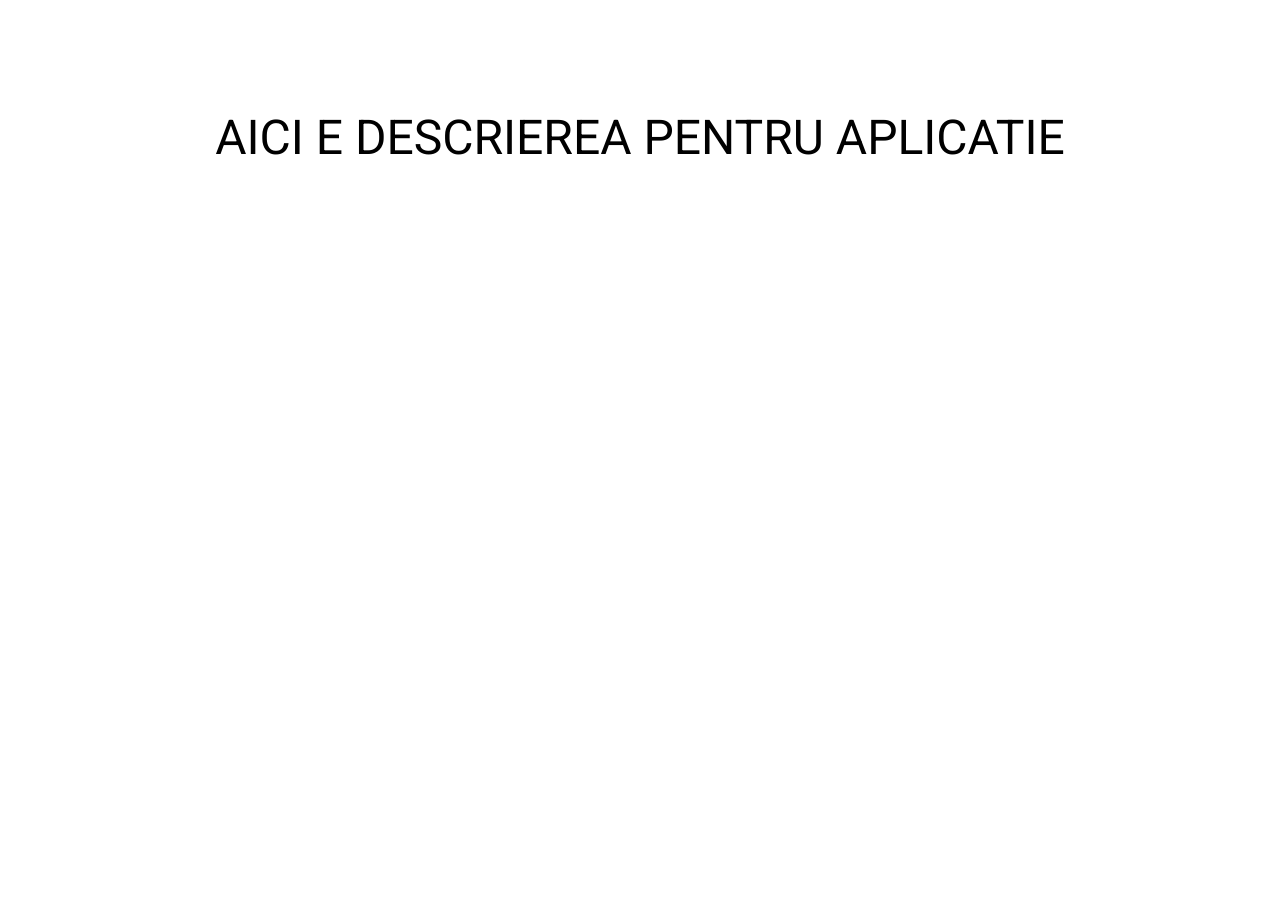
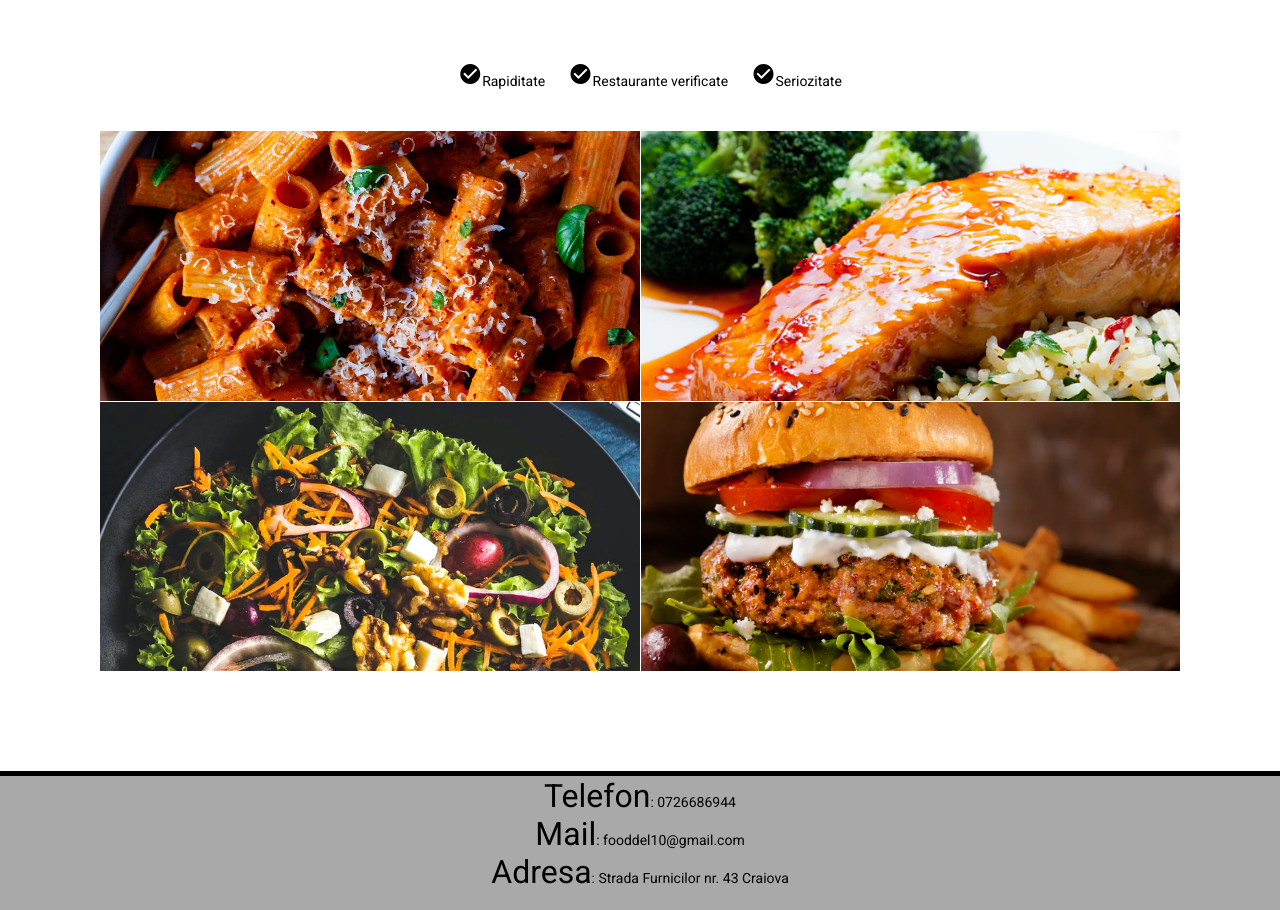
Before and after one commit to Alexandra2612/Proiect_PAD, an Angular app in the folder src/main/ui/web/web-app/: page / in a window 1280 px wide. Shown: the part 160-1070 px from the top of the page. Before the commit the page ends 800 px from the top, so only its background shows below. Built offline with nearby package versions, Linux system fonts and the light colour scheme.

Commit message:
creare pagina de home

```diff
--- a/src/main/ui/web/web-app/src/app/app.component.css
+++ b/src/main/ui/web/web-app/src/app/app.component.css
@@ -42,3 +42,12 @@ mat-item{
 .menu_right button{
   background-color: papayawhip;
 }
+
+
+.contact{
+  background-color: darkgray;
+  text-align: center;
+  border-top: 5px solid black;
+  margin-bottom: 0px;
+  padding: 10px;
+}
--- a/src/main/ui/web/web-app/src/app/app.component.html
+++ b/src/main/ui/web/web-app/src/app/app.component.html
@@ -25,5 +25,10 @@
   <button routerLinkActive="active" mat-button [routerLink]="['/restaurants']" >Restaurante  </button>
 
 </div>
-<br><br><br><br>
+<br>
 <router-outlet></router-outlet>
+<div class="contact">
+  <p><span style="font-size: xx-large">Telefon</span>: 0726686944</p>
+    <p><span style="font-size: xx-large">Mail</span>: fooddel10@gmail.com</p>
+    <p><span style="font-size: xx-large">Adresa</span>: Strada Furnicilor nr. 43 Craiova</p>
+</div>
--- a/src/main/ui/web/web-app/src/app/home/home.component.css
+++ b/src/main/ui/web/web-app/src/app/home/home.component.css
@@ -0,0 +1,15 @@
+img{
+  width: 650px;
+}
+
+mat-grid-list{
+  margin:auto;
+  margin-right: 100px;
+  margin-left: 100px;
+}
+ mat-icon{
+   margin-left: 20px;
+ }
+ #strengths{
+   text-align: center;
+ }
--- a/src/main/ui/web/web-app/src/app/home/home.component.html
+++ b/src/main/ui/web/web-app/src/app/home/home.component.html
@@ -1,4 +1,13 @@
 <br><br>
-<div>
-<h1 style="font-size: xxx-large; text-align: center">AICI E DESCRIEREA PENTRU APLICATIE</h1>
+<div id="strengths">
+  <mat-icon>check_circle</mat-icon>Rapiditate
+  <mat-icon>check_circle</mat-icon>Restaurante verificate
+  <mat-icon>check_circle</mat-icon>Seriozitate
 </div>
+<br><br>
+<mat-grid-list cols="2" rowHeight="2:1">
+  <mat-grid-tile><img src="assets/m1.jpg"></mat-grid-tile>
+  <mat-grid-tile><img src="assets/m2.jpg" ></mat-grid-tile>
+  <mat-grid-tile><img src="assets/m3.jpg" ></mat-grid-tile>
+  <mat-grid-tile><img src="assets/m4.webp" ></mat-grid-tile>
+</mat-grid-list>
--- a/src/main/ui/web/web-app/src/app/restaurant-menu/restaurant-menu.component.html
+++ b/src/main/ui/web/web-app/src/app/restaurant-menu/restaurant-menu.component.html
@@ -1,4 +1,4 @@
-
+<br>
 <div id="presentation">
   <h1>Aici e numele restaurantului</h1>
   <p>Aici e prezentarea restaurantului</p>
```
Also changed, not shown: src/main/ui/web/web-app/src/assets/m3.jpg (added), src/main/ui/web/web-app/src/assets/m4.webp (added).
